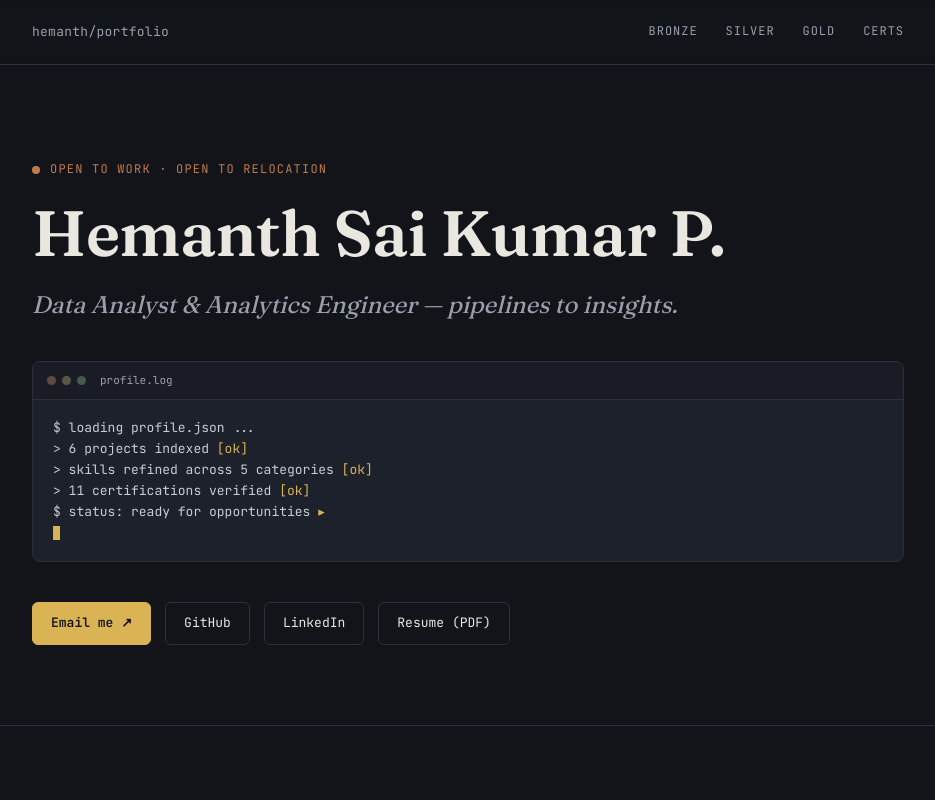
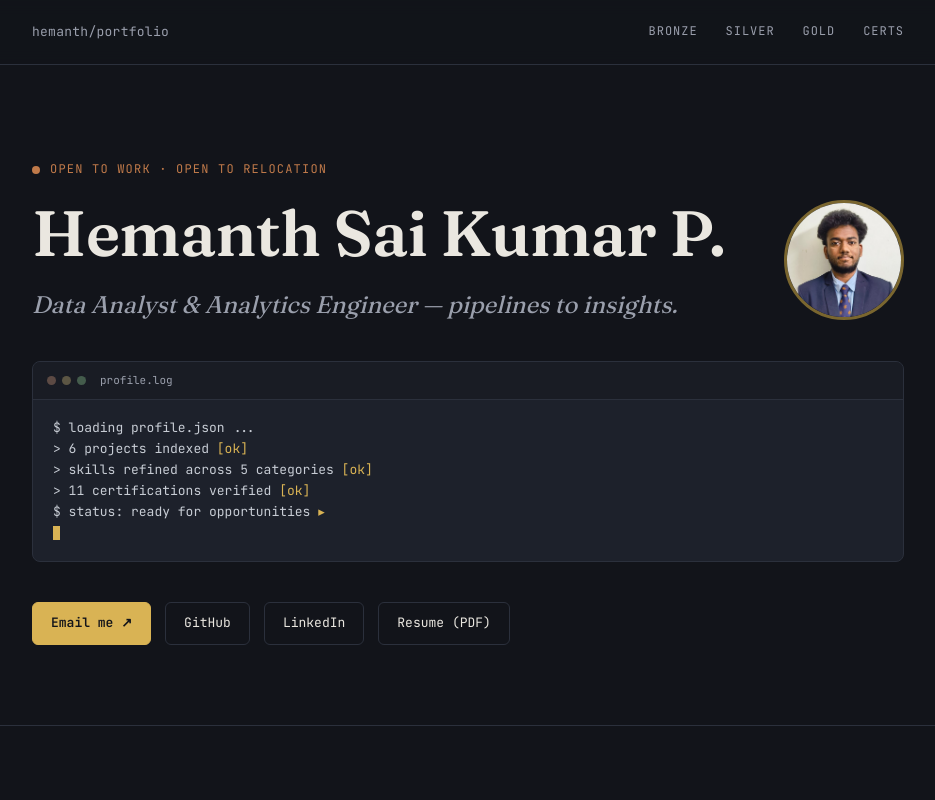
Before and after one commit to 0iamhsk0/0iamhsk0.github.io, a plain HTML site: page index.html in a window 1280 px wide. Shown: the top 800 px of the page, without its empty margins (172-1107 px from the left). Drawn offline with nearby package versions, Linux system fonts and the light colour scheme.

Commit message:
Added pic

```diff
--- a/index.html
+++ b/index.html
@@ -319,7 +319,7 @@
         <div class="role">Data Analyst &amp; Analytics Engineer — pipelines to insights.</div>
       </div>
       <!-- This now points to your profile pic inside your portfolio repo! -->
-      <img src="assets/profile.jpg" alt="Hemanth Sai Kumar P" class="hero-pic" onerror="this.style.display='none'">
+      <img src="assets/Hemanth.jpg" alt="Hemanth Sai Kumar P" class="hero-pic" onerror="this.style.display='none'">
     </div>
 
     <div class="terminal">
```
